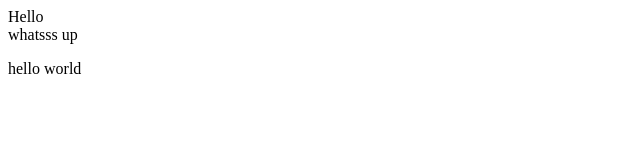
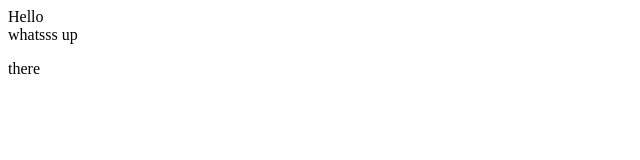
Before and after one commit to sentry007/new_demo_repo, a plain HTML site: page index.html in a window 1280 px wide. Shown: the full height of the page, 0-640 px from the left. Drawn offline with Linux system fonts and the light colour scheme.

Commit message:
added there

```diff
--- a/index.html
+++ b/index.html
@@ -1,3 +1,3 @@
 <div>Hello</div>
 <div>whatsss up</div>
-<p>hello world</p>
+<p>there</p>
```
